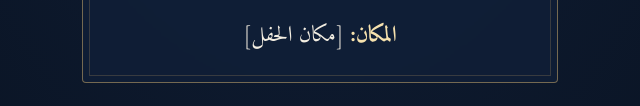
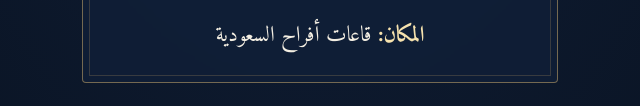
Before and after one commit to omarALD/Class_diagram, a plain HTML site: page hamzaWedding.html in a window 1280 px wide. Shown: the part 1044-1150 px from the top of the page, without its empty margins (320-960 px from the left). Drawn offline with Linux system fonts and the light colour scheme; a web font is replaced by a local one.

Commit message:
Update hamzaWedding.html

```diff
--- a/hamzaWedding.html
+++ b/hamzaWedding.html
@@ -73,7 +73,7 @@ main{position:relative;z-index:1;max-width:520px;margin:0 auto;padding:44px 22px
       <div class="mid"><div class="s">الأربعاء</div><div class="b">2026</div></div>
       <div><div class="s">الساعة</div><div class="b">4:00 م</div></div>
     </div>
-    <p class="place"><b>المكان:</b> [مكان الحفل]</p>
+    <p class="place"><b>المكان:</b> قاعات أفراح السعودية</p>
   </section>
 
   <div class="cdh fade" style="animation-delay:2.3s" id="cdh">العدّ التنازلي لليلة العمر</div>
```
